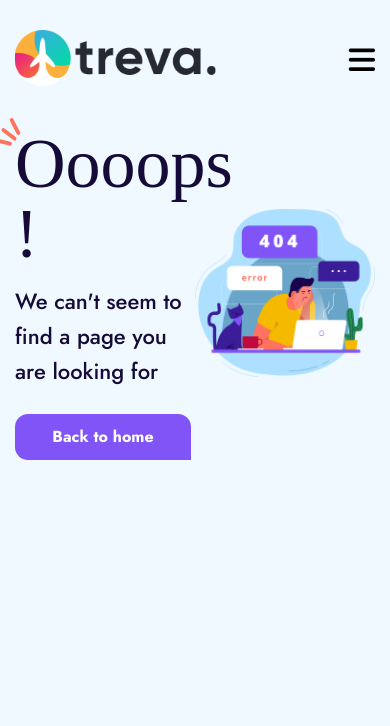
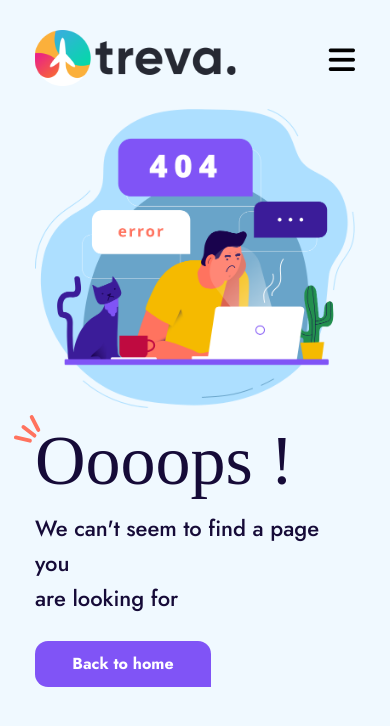
Before and after one commit to Mehrshadmrdi/MediaQuery-Training, a plain HTML site: page index.html in a window 390 px wide. Drawn offline with Linux system fonts and the light colour scheme.

Commit message:
Update app.css

```diff
--- a/styles/app.css
+++ b/styles/app.css
@@ -28,7 +28,6 @@ body{
 .row{
     display: flex;
     flex-wrap: wrap;
-    justify-content:space-between;
     align-items: center;
 
 }
@@ -218,14 +217,27 @@ body{
         margin-bottom: 25px;
     }
     .page-content{
-
+        order:1;
+        width: 100%;
     }
-    .
+    .page__banner{
+        order: 0;
+        width: 100%;
+        text-align: center;
+        margin-bottom: 15px;
+    }
+    .page__img{
+        max-width: 370px;
+    }
+    .main{
+        margin-top: 20px;
+    }
 }
 
 
 @media screen and (max-width:576px){
     .container{
         max-width: 100%;
+        padding: 0 35px;
     }
 }
```
